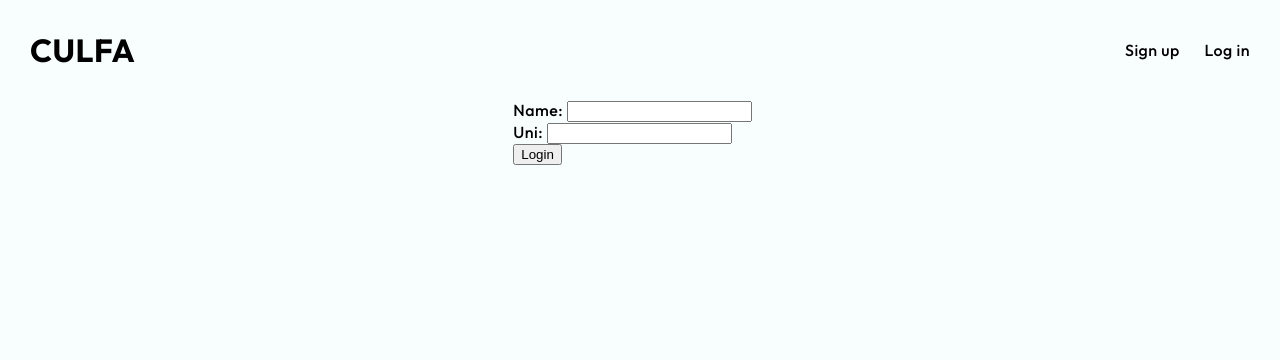
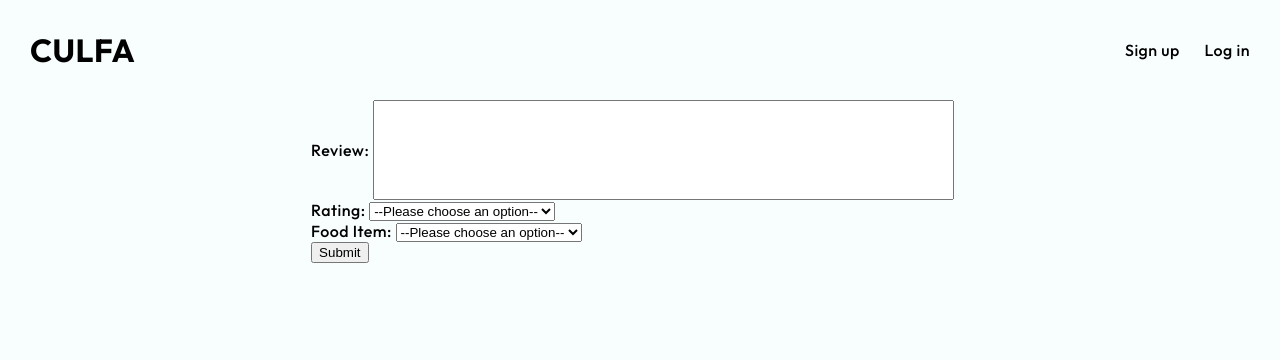
Before and after one commit to tinedkim/COMSW4156_JICC, a Flask app: template Src/templates/addreview.html in a window 1280 px wide. Shown: the top 360 px of the page. Run offline with Flask 2, Linux system fonts and the light colour scheme; the template is opened without the code that fills it, so the values that code supplies are empty; parts of the project's set-up code (start-up, migrations or seed data) failed here and were passed over.

Commit message:
Add user profile and reviews (#36)

```diff
--- a/Src/database.py
+++ b/Src/database.py
@@ -10,7 +10,7 @@
 
 ip = get('https://api.ipify.org').content.decode('utf8')
 # For testing locally:
-ip='35.185.71.102'
+ip='35.227.110.208'
 DATABASEURI = "postgresql://postgres:jicc@{0}/postgres".format(ip)
 
 engine = create_engine(DATABASEURI)
@@ -103,8 +103,8 @@
 
 def sendReview(uni, review, rating, foodItem, date):
     try:
-        executeQuery('INSERT INTO review(text, rating, uni, fooditemid, date)\
-                      VALUES(%s, %s, %s, %s, %s)', [review, rating, uni, foodItem, date] )
+        executeQuery('INSERT INTO review(text, rating, uni, fooditemid)\
+                      VALUES(%s, %s, %s, %s)', [review, rating, uni, foodItem, date], returnResults=False )
         return 1
     except:
         return -1
--- a/Src/server.py
+++ b/Src/server.py
@@ -54,7 +54,7 @@
     url = '/' + valid[0]['uni']
     return redirect(url)
 
-'''
+
 # user profile
 @app.route('/<uni>')
 def profile(uni):
@@ -62,26 +62,27 @@
     foodIDs = database.getUserReviewItemid(uni)
     return render_template("profile.html", uni = uni, reviews = reviews, foodIDs = foodIDs)
 
-
 # add menu item review
-@app.route('/<uni>/addReview', methods = ['POST'])
+@app.route('/<uni>/addReview', methods = ['GET', 'POST'])
 def addReview(uni):
     today = date.today()
     now = datetime.now()
-    review = request.form['review']
-    rating = request.form['rating']
-    foodItem = request.form['foodItem']
-    date = today.strftime("%B %d, %Y")
-    time = now.strftime("%H:%M:%S")
-    datetime = date +" " + time
-    valid = -1
-    valid = database.sendReview(uni, review, rating, foodItem, datetime)
-    if valid == -1:
-        return render_template("error.html")
-    url = '/' + uni
-    return redirect(url)
-'''
-
+    if request.method == 'POST':
+        review = request.form['review']
+        rating = request.form['rating']
+        foodItem = request.form['foodItem']
+        date = today.strftime("%B %d, %Y")
+        time = now.strftime("%H:%M:%S")
+        datetime = date +" " + time
+        valid = -1
+        valid = database.sendReview(uni, review, rating, foodItem)
+        if valid == -1:
+            return render_template("error.html")
+        url = '/' + uni
+        return redirect(url)
+    else:
+        foodItems = database.getFoodItems()
+        return render_template("addReview.html", uni = uni, foodItems = foodItems)
 
 # get dining hall menu items
 @app.route('/getDiningMenu/<diningHall>')
--- a/Src/templates/addreview.html
+++ b/Src/templates/addreview.html
@@ -1,7 +1,34 @@
 {% extends "layout.html" %}{% block content %}
 <form method="POST" class="login">
-  <div style="margin-right: 15px">Name: <input type="text" name="name" /></div>
-  <div style="margin-right: 15px">Uni: <input type="text" name="uni" /></div>
-  <button id="loginbutton">Login</button>
+  <div style="margin-right: 15px">
+    Review:
+    <input
+      type="text"
+      name="review"
+      size="50"
+      style="height: 100px; font-size: 14pt"
+    />
+  </div>
+  <div style="margin-right: 15px">
+    Rating:
+    <select name="rating" id="rating-select">
+      <option value="">--Please choose an option--</option>
+      <option value="1">1 star</option>
+      <option value="2">2 stars</option>
+      <option value="3">3 stars</option>
+      <option value="4">4 stars</option>
+      <option value="5">5 stars</option>
+    </select>
+  </div>
+  <div style="margin-right: 15px">
+    Food Item:
+    <select name="foodItem" id="foodItem-select">
+      <option value="">--Please choose an option--</option>
+      {% for item in foodItems %}
+      <option value="{{item.fooditemid}}">{{item.foodname}}</option>
+      {% endfor %}
+    </select>
+  </div>
+  <button id="loginbutton">Submit</button>
 </form>
 {% endblock %}
--- /dev/null
+++ b/Src/templates/profile.html
@@ -0,0 +1,5 @@
+{% extends "layout.html" %} {% block content %} Hello {{uni}}
+
+<a href="{{ url_for('addReview', uni = uni) }}">Add review</a>
+
+{% endblock %}
```
